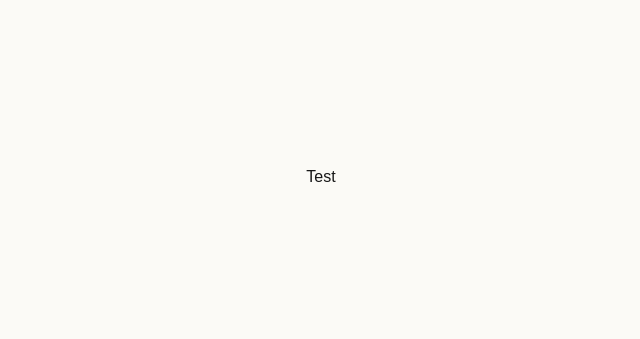
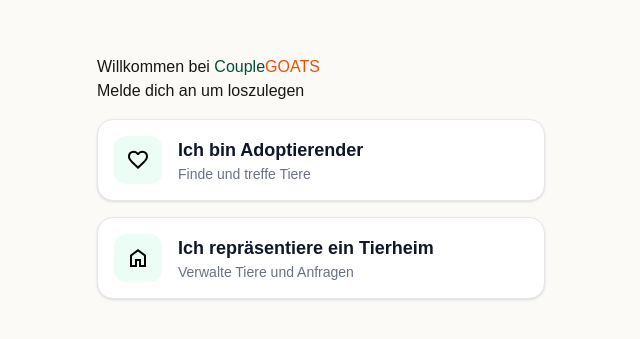
Before and after one commit to ImConsti/CoupleGOATS, a Next.js app in the folder apps/frontend/: page /login in a window 1280 px wide. Shown: the part 223-562 px from the top of the page, without its empty margins (319-959 px from the left). Built offline with nearby package versions, Linux system fonts and the light colour scheme.

Commit message:
added role selection buttons

```diff
--- a/apps/frontend/src/app/css/loginPage.css
+++ b/apps/frontend/src/app/css/loginPage.css
@@ -17,3 +17,19 @@ body {
   color: var(--foreground);
   font-family: Arial, Helvetica, sans-serif;
 }
+
+.selectRoleButton {
+  @apply bg-white border border-gray-200 rounded-2xl p-4 flex items-center gap-4 w-full text-left shadow-sm transition-all hover:border-gray-300 cursor-pointer;
+}
+.iconDiv{
+  @apply bg-emerald-50 text-emerald-900 p-3 rounded-xl flex items-center justify-center;
+}
+.orangeFont{
+  @apply text-orange-600;
+}
+.greenFont{
+  @apply text-emerald-900
+}
+.loginHeader{
+
+}
--- a/apps/frontend/src/app/login/page.tsx
+++ b/apps/frontend/src/app/login/page.tsx
@@ -1,9 +1,35 @@
+
 import "../css/loginPage.css";
-
 export default function LoginPage() {
     return (
         <main className="flex min-h-screen items-center justify-center">
-           Test
+            <div className="flex flex-col gap-4 w-full max-w-md">
+                <div>
+                    <h1 className="loginHeader">
+                        Willkommen bei <span className="greenFont">Couple</span><span className="orangeFont">GOATS</span>
+                    </h1>
+                    <h3>Melde dich an um loszulegen</h3>
+                </div>
+                <button className="selectRoleButton">
+                    <div className="iconDiv">
+                        <img src="/heart.svg" alt="Heart Icon" className="w-6 h-6"/>
+                    </div>
+                    <div>
+                        <span className="block font-bold text-gray-900 text-lg">Ich bin Adoptierender</span>
+                        <span className="block text-gray-500 text-sm">Finde und treffe Tiere</span>
+                    </div>
+                </button>
+
+                <button className="selectRoleButton">
+                    <div className="iconDiv">
+                        <img src="/house.svg" alt="House Icon" className="w-6 h-6"/>
+                    </div>
+                    <div>
+                        <span className="block font-bold text-gray-900 text-lg">Ich repräsentiere ein Tierheim</span>
+                        <span className="block text-gray-500 text-sm">Verwalte Tiere und Anfragen</span>
+                    </div>
+                </button>
+            </div>
         </main>
     );
 }
```
